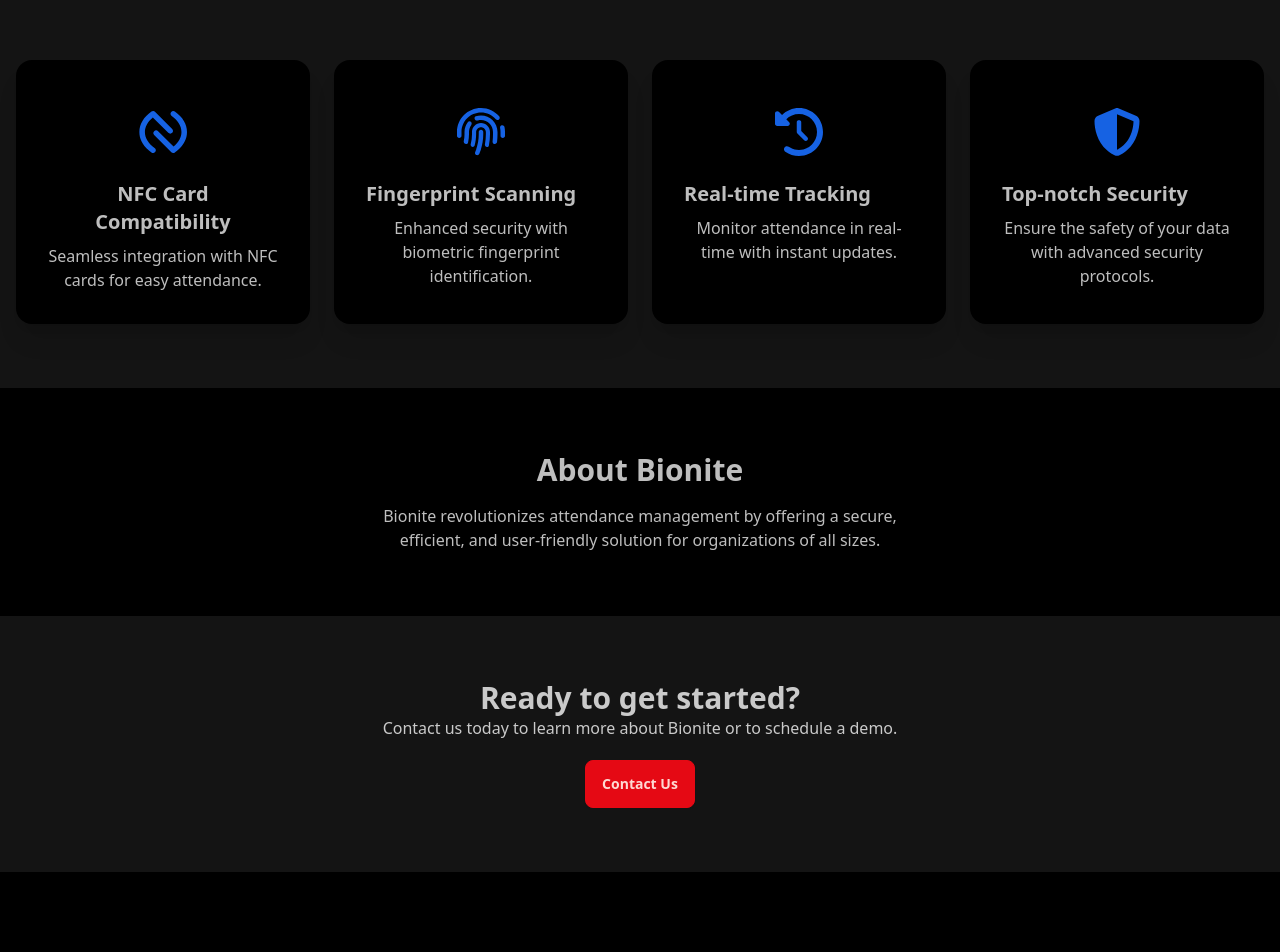
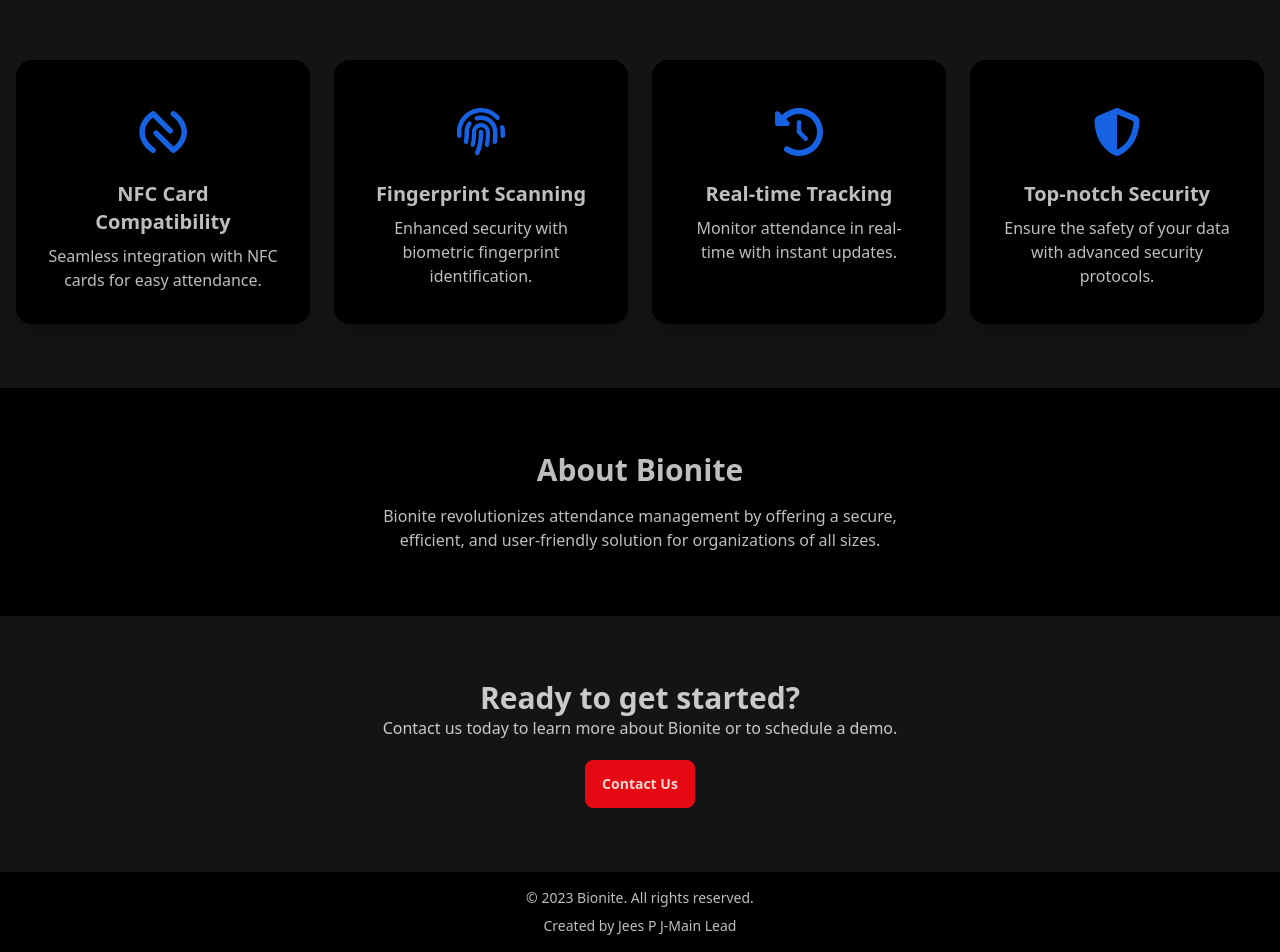
Before and after one commit to souledspirit/major-project, a React (Create React App) app in the folder bionite/: page / in a window 1280 px wide. Shown: the part 868-1820 px from the top of the page. Before the commit the page ends 1740 px from the top, so only its background shows below. Built offline with nearby package versions, Linux system fonts and the light colour scheme.

Commit message:
need to add more images to the home page

```diff
--- /dev/null
+++ b/bionite/src/components/SiteFooter.js
@@ -0,0 +1,33 @@
+// import React from "react";
+
+// export default function Footer() {
+//   return (
+
+//   );
+// }
+
+// SiteFooter.js
+import React from "react";
+
+function SiteFooter() {
+  return (
+    <div>
+      <footer className="footer footer-center p-4 bg-base-300 text-base-content">
+        <div>
+          <p className="text-sm">© 2023 Bionite. All rights reserved.</p>
+          <p>
+            Created by{" "}
+            <a
+              href="https://www.instagram.com/jees_p_jose?igsh=MTF5eDJ4dGwxaXF1Mw=="
+              className="link link-hover"
+            >
+              Jees P J-Main Lead
+            </a>
+          </p>
+        </div>
+      </footer>
+    </div>
+  );
+}
+
+export default SiteFooter;
--- a/bionite/src/pages/HomePage.js
+++ b/bionite/src/pages/HomePage.js
@@ -1,5 +1,6 @@
 import React from "react";
 import Navbar from "../components/Navbar";
+import SiteFooter from "../components/SiteFooter";
 import { FontAwesomeIcon } from "@fortawesome/react-fontawesome";
 import { faNfcSymbol } from "@fortawesome/free-brands-svg-icons";
 import {
@@ -36,23 +37,21 @@
           <div className="grid grid-cols-1 md:grid-cols-2 lg:grid-cols-4 gap-6 text-center">
             {/* NFC Card Compatibility Card */}
             <div className="card bg-base-100 shadow-xl">
-              <div className="card-body">
+              <div className="card-body flex flex-col items-center">
                 <div className="text-center py-4">
                   <FontAwesomeIcon
                     icon={faNfcSymbol}
                     style={{ color: "#1662e3", fontSize: "3rem" }}
                   />
                 </div>
-                <h2 className="card-title text-center">
-                  NFC Card Compatibility
-                </h2>
+                <h2 className="card-title ">NFC Card Compatibility</h2>
                 <p>Seamless integration with NFC cards for easy attendance.</p>
               </div>
             </div>
 
             {/* Fingerprint Scanning Card */}
             <div className="card bg-base-100 shadow-xl">
-              <div className="card-body">
+              <div className="card-body flex flex-col items-center">
                 <div className="text-center py-4">
                   <FontAwesomeIcon
                     icon={faFingerprint}
@@ -68,7 +67,7 @@
 
             {/* Real-time Tracking Card */}
             <div className="card bg-base-100 shadow-xl">
-              <div className="card-body">
+              <div className="card-body flex flex-col items-center">
                 <div className="text-center py-4">
                   <FontAwesomeIcon
                     icon={faClockRotateLeft}
@@ -82,7 +81,7 @@
 
             {/* Top-notch Security Card */}
             <div className="card bg-base-100 shadow-xl">
-              <div className="card-body">
+              <div className="card-body flex flex-col items-center">
                 <div className="text-center py-4">
                   <FontAwesomeIcon
                     icon={faShieldHalved}
@@ -124,6 +123,7 @@
           <button className="btn btn-primary">Contact Us</button>
         </div>
       </div>
+      <SiteFooter />
     </div>
   );
 }
```
